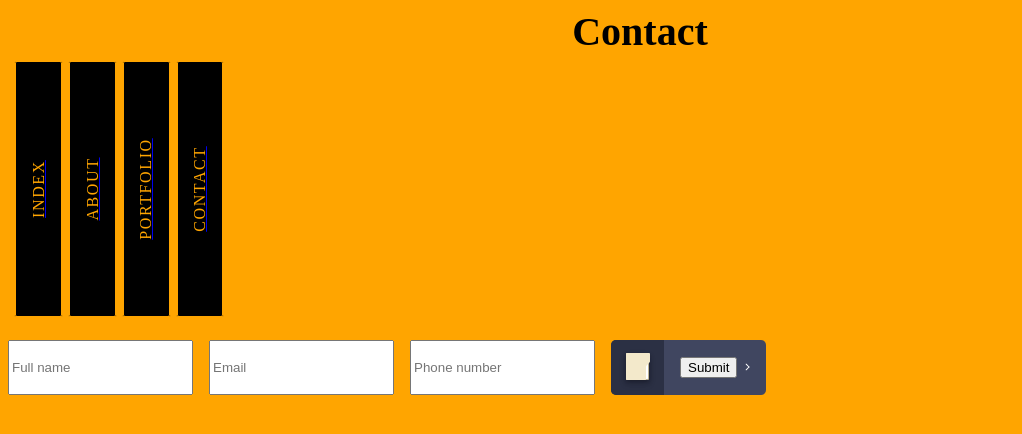
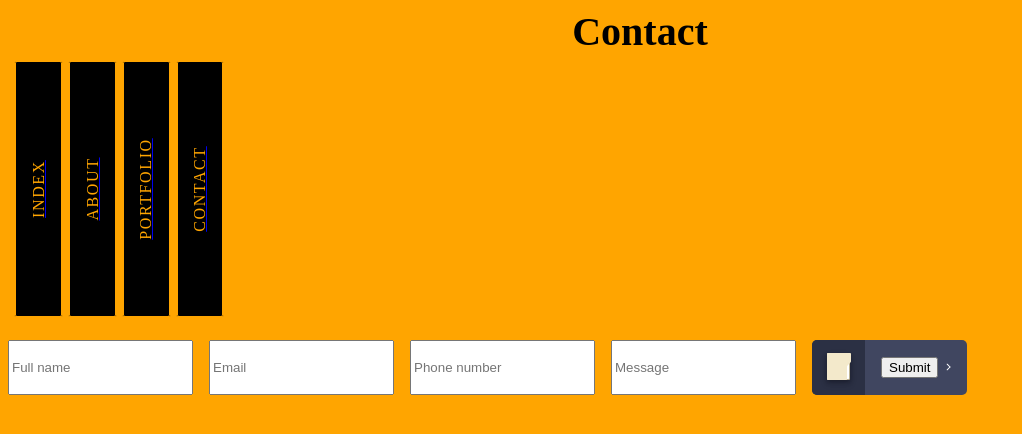
Before and after one commit to stephzwi/Personal-Site, a plain HTML site: page contact.html in a window 1280 px wide. Shown: the whole page, without its empty margins (0-1022 px from the left). Drawn offline with Linux system fonts and the light colour scheme.

Commit message:
added the message

```diff
--- a/contact.html
+++ b/contact.html
@@ -27,6 +27,7 @@
 
     <input type="email" name="name" placeholder="Email"><br>
     <input type="number" name="name" placeholder="Phone number"><br>
+    <input class="mess" type="text" name="name" placeholder="Message"><br>
 
     <button class="continue-application">
         <div>
```
Also changed, not shown: 1 other file.
